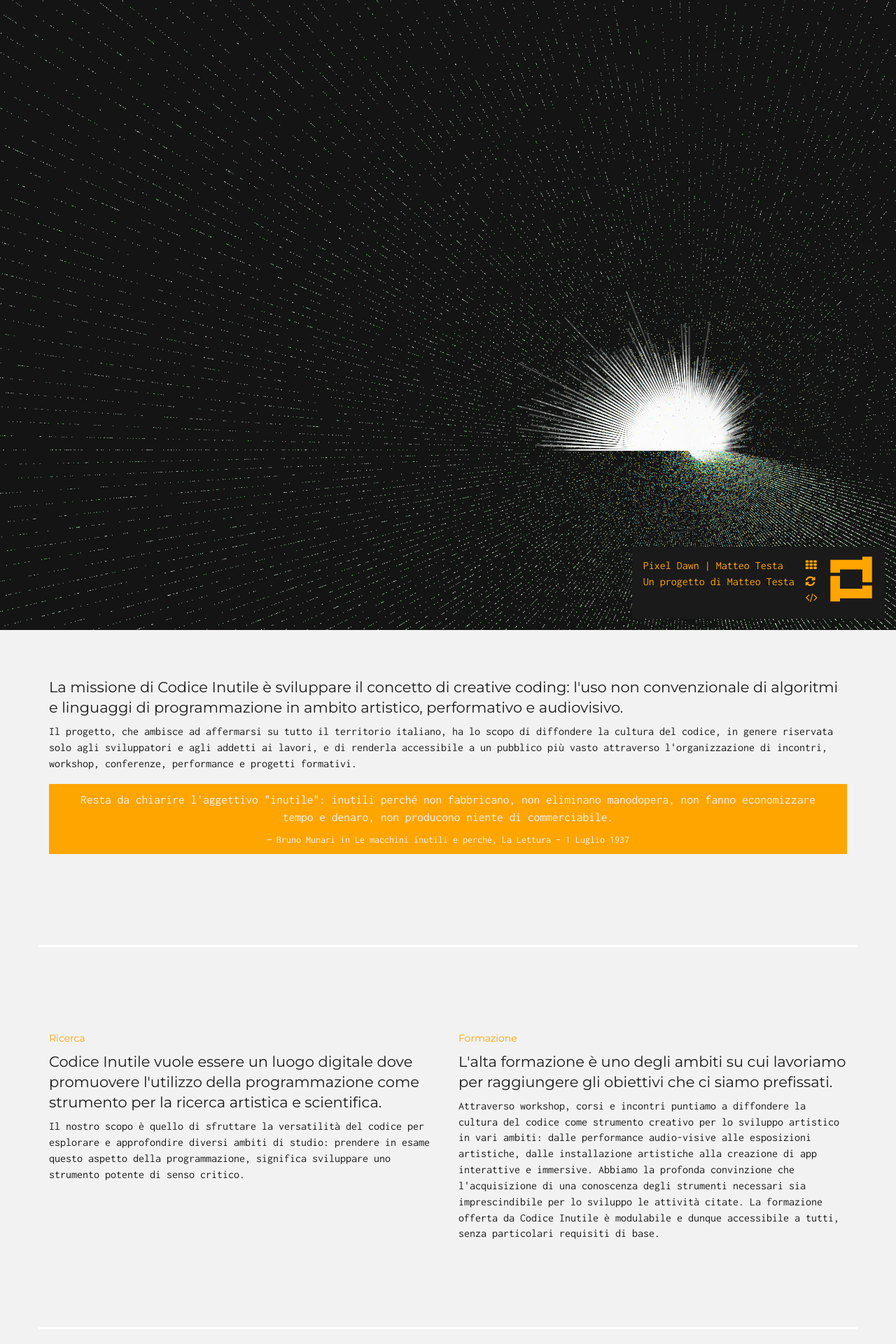
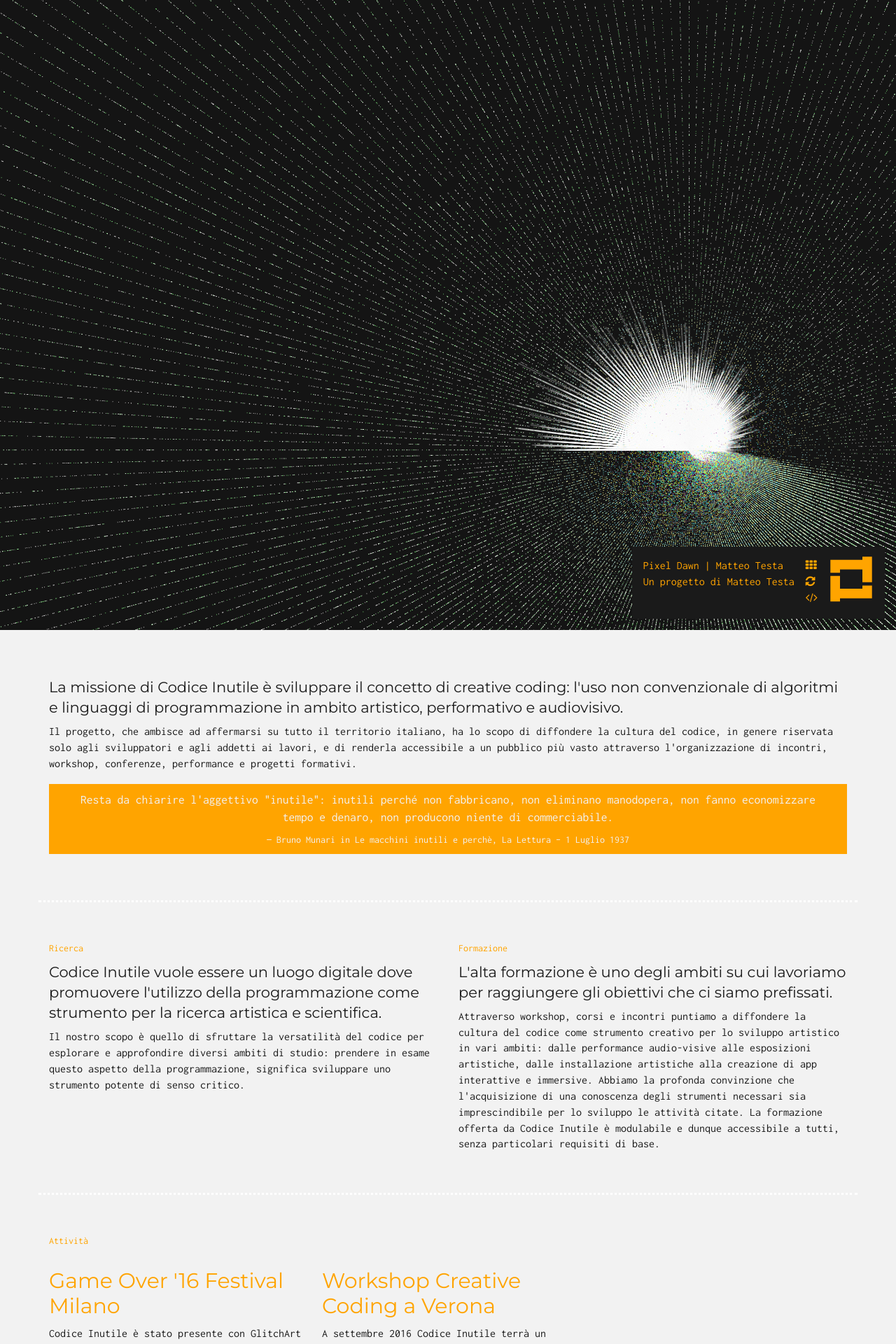
Before and after one commit to maojh/website-dev, a Jekyll site: the page built from index.html, in a window 1280 px wide. Shown: the top 1920 px of the page at 70% size. Built offline with Jekyll 4.4.1, drawn with Linux system fonts in a browser that asks for light colours; nearby versions of some CDN libraries.

Commit message:
Responsive mobile First

```diff
--- a/_sass/_base.scss
+++ b/_sass/_base.scss
@@ -3,6 +3,8 @@
  * Extra small devices (phones, less than 768px)
  *
 */
+
+
 body {
     font-family: $inconsolata;
     background: $white;
@@ -21,9 +23,12 @@ body {
       font-weight: 100 !important;
     }
 
+    h1, h2, h3, h4, h6{
+        font-family: $monserrat;
+    }
+
     h1, h2, h3, h4, h5, h6{
-        font-family: $monserrat;
-        line-height: 1.2em;
+      line-height: 1.2em;
     }
 
     .navbar{
@@ -86,9 +91,12 @@ html, body{
   margin-top: 1em;
 }
 
-.fullHeight{
-  padding: 7em 0;
-  border-top: 3px solid $ultraWhite;
+.rowPadding{
+  padding: 30px;
+  border-top: 3px dotted $ultraWhite;
+    &:first-child{
+      padding-top:7em;
+    }
 }
 
 .miniNav{
@@ -128,8 +136,9 @@ html, body{
 .title {
   background: $black;
   position: absolute;
-  right: 1em;
-  bottom: 1em;
+  margin: 1em;
+  bottom: 0;
+  right: 0;
   text-align: left;
   /*&:hover{
     font-size: 31px;
@@ -140,6 +149,8 @@ html, body{
   padding: 0;
   float: left;
   margin: 1em 0 1em 1em;
+  opacity:0;
+  position:absolute;
     li{
       font-weight: lighter;
     }
@@ -162,3 +173,6 @@ html, body{
   display: block;
   background: url('/images/spinner.gif') center no-repeat;
 }
+
+
+@import "_screen_sm";
--- a/_sass/_screen_sm.scss
+++ b/_sass/_screen_sm.scss
@@ -3,3 +3,19 @@
  * Small Devices: tablets, 768px and up
  *
 */
+
+    @media only screen and (min-width : 768px) {
+
+		body{
+			.title{
+				ul{
+					opacity:1;
+					position: relative;
+				}
+			}
+			.rowPadding{
+			  padding: 3em 0;
+			}
+		}
+
+    }
--- a/index.html
+++ b/index.html
@@ -17,8 +17,8 @@ layout: default
   </div>
 </div>
 
-<div class="container">
-  <div class="row fullHeight">
+<div class="container main">
+  <div class="row rowPadding">
     <!-- Presentazione -->
     <div class="col-xs-12">
       <p class="lead">La missione di Codice Inutile &egrave; sviluppare il concetto di creative coding: l'uso non convenzionale di algoritmi e linguaggi di programmazione in ambito artistico, performativo e audiovisivo.</p>
@@ -30,7 +30,7 @@ layout: default
 
     </div>
   </div>
-  <div class="row fullHeight">
+  <div class="row rowPadding">
     <!-- Ricerca e Formazione -->
     <div class="col-xs-12 col-sm-6">
       <h5> Ricerca</h5>
@@ -43,7 +43,7 @@ layout: default
       <p>Attraverso workshop, corsi e incontri puntiamo a diffondere la cultura del codice come strumento creativo per lo sviluppo artistico in vari ambiti: dalle performance audio-visive alle esposizioni artistiche, dalle installazione artistiche alla creazione di app interattive e immersive. Abbiamo la profonda convinzione che l'acquisizione di una conoscenza degli strumenti necessari sia imprescindibile per lo sviluppo le attivit&agrave; citate. La formazione offerta da Codice Inutile &egrave; modulabile e dunque accessibile a tutti, senza particolari requisiti di base.</p>
     </div>
   </div>
-  <div class="row fullHeight">
+  <div class="row rowPadding">
     <div class="col-xs-12">
       <h5>Attivit&agrave;</h5>
     </div>
@@ -55,7 +55,7 @@ layout: default
      </div>
     {% endfor %}
   </div><!--/row-->
-  <div class="row fullHeight">
+  <div class="row rowPadding">
     <div class="col-xs-12">
       <h5>Newsletter</h5>
     </div>
```
Also changed, not shown: 3 other files.
